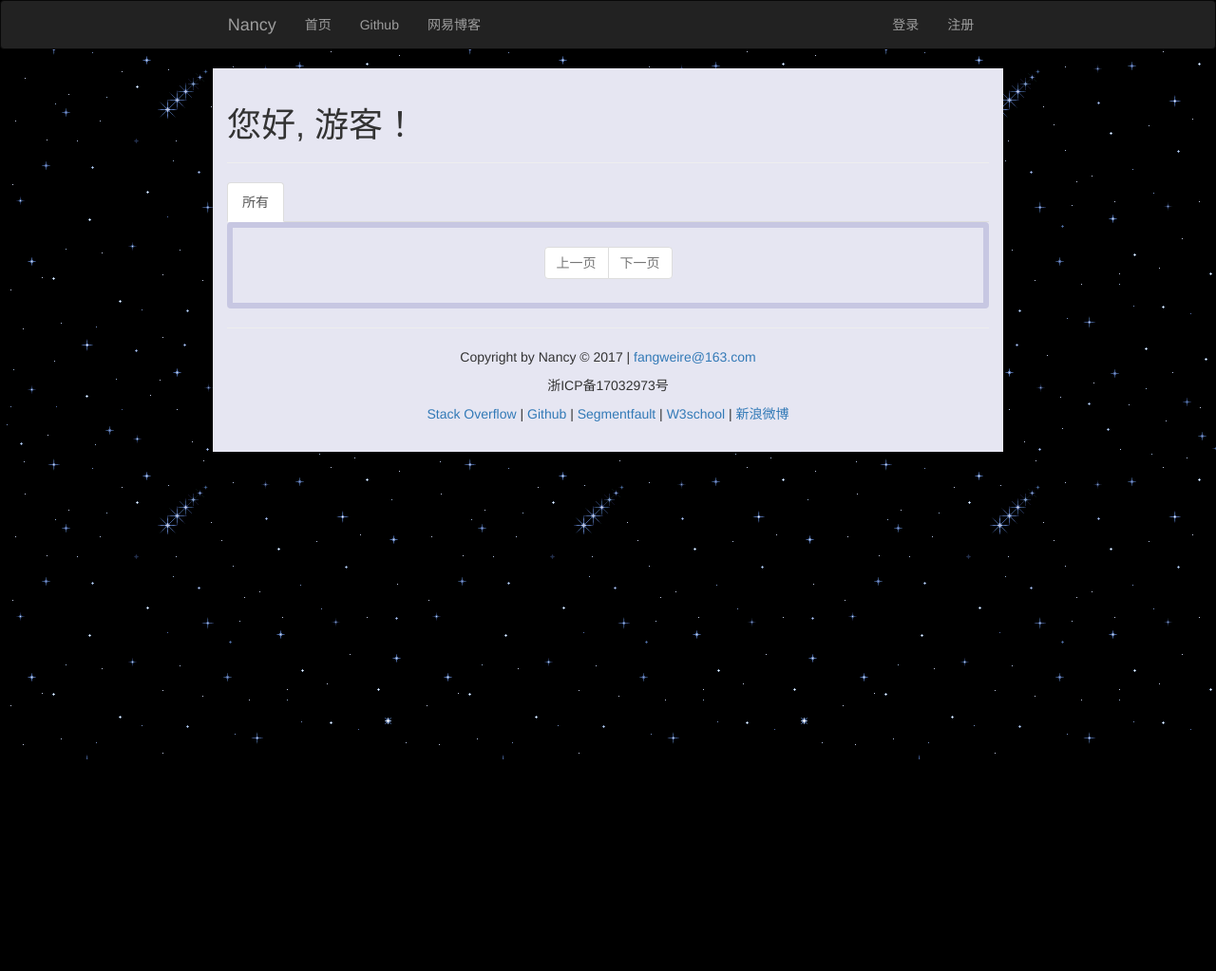
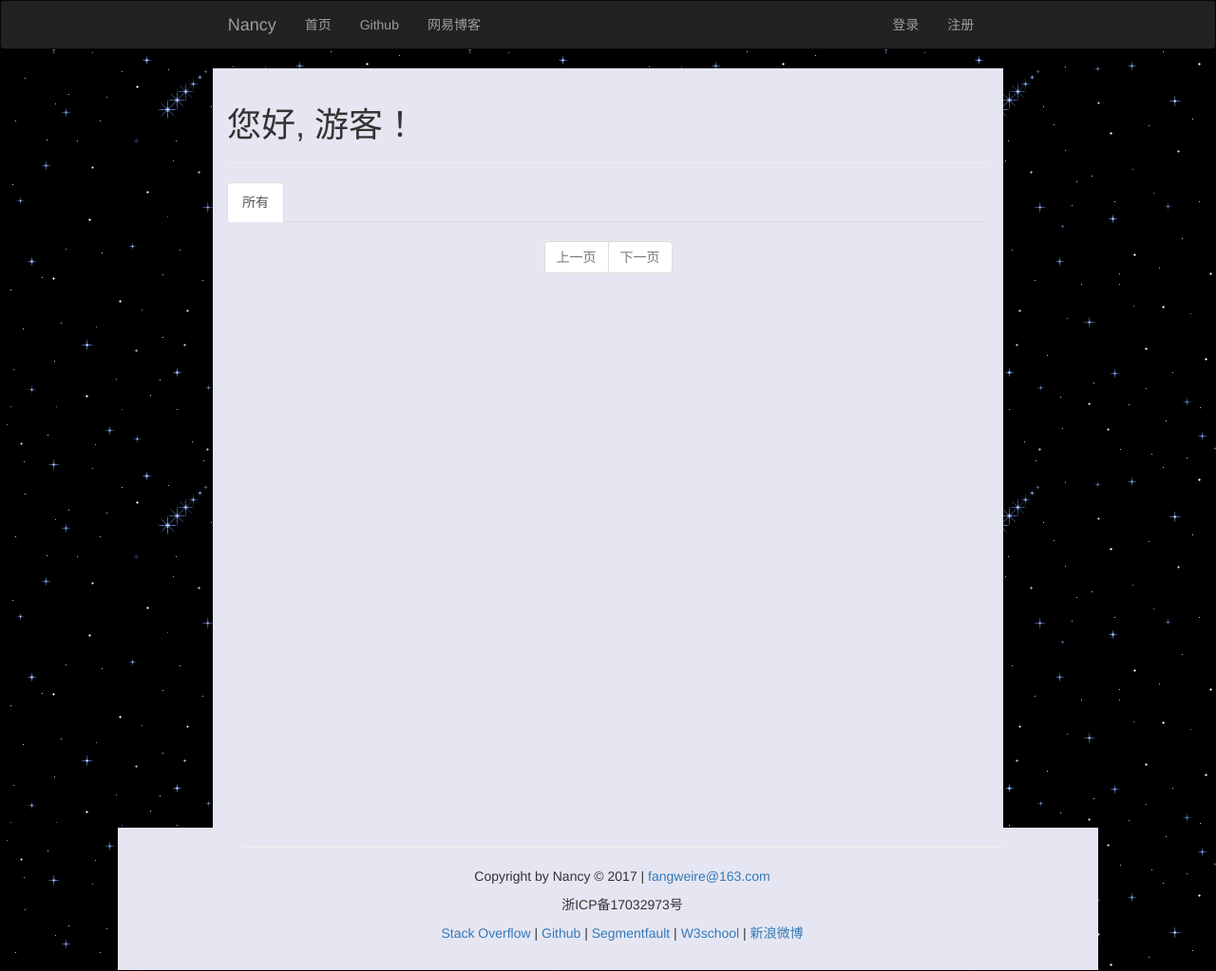
Before and after one commit to fangweiren/Flask_web, a Flask app: page / in a window 1280 px wide. Shown: the whole page at 95% size. Before the commit the page ends 800 px from the top, so only its background shows below. Run offline with Flask 2, Linux system fonts and the light colour scheme; data that the repository does not hold is empty; some libraries are stand-ins or nearby versions.

Commit message:
将footer固定在底部

```diff
--- a/app/static/styles.css
+++ b/app/static/styles.css
@@ -1,22 +1,34 @@
-div.right_nav {
+div.right-footer {
+	position: absolute;
+	width: 100px;
+	height: 150px;
+	background: #E6E6F2;
+	right: -100px;
+	bottom: -150px;
+}
+div.left-footer {
+	position: absolute;
+	width: 115px;
+	height: 150px;
+	background: #E6E6F2;
+	left: -100px;
+	bottom: -150px;
+}
+div.right_nav,div.left_nav {
 	position: fixed;
 	width: 100px;
-	height: 100%;
+	height: 216px;
 	background: #E6E6F2;
-}
-div.left_nav {
-	position: fixed;
-	z-index: auto;
-	width: 100px;
-	height: 100%;
-	background: #E6E6F2;
+	border: 6px solid #FCFCFC;
+	display: table-cell;
+	vertical-align: middle;
+
 }
 div.container {
 	width: 65%;
 }
 div.right_control {
 	font-size: 16px;
-	line-height: 50px;
 	text-align: center;
     width: 100px;
     height: 100%;
@@ -28,7 +40,6 @@
 }
 div.left_control {
 	text-align: center;
-	line-height: 50px;
 	font-size: 16px;
     width: 100px;
     height: 100%;
@@ -41,6 +52,10 @@
 div.container.footer {
 	background: #E6E6F2;
 	text-align: center;
+	position: absolute;
+	width: 100%;
+	height: 150px;
+	bottom: -150px;
 }
 
 @font-face {font-family: "iconfont";
@@ -109,8 +124,15 @@
 	background: #E6E6F2;
 	width: 65%;
 	position: relative;
+	min-height: 100%;
+}
+body,html {
+	height: 100%;
+	margin: 0;
+	padding: 0;
 }
 body {
+	height: 100%;
 	background: #C7C7E2 url('liuxing.gif');
 }
 .login_bg {
@@ -169,8 +191,6 @@
 ul.posts {
 	list-style-type: none;
 	padding: 0px;
-	margin: 16px 0px 0px 0px;
-	border-top: 1px solid #e0e0e0;
 }
 div.post-tabs ul.posts {
 	margin: 0px;
@@ -233,7 +253,6 @@
 }
 div.pagination {
 	width: 100%;
-	border:6px solid #C7C7E2;
 	text-align: center;
 	padding: 0px;
 	margin: 0px;
--- a/app/templates/base.html
+++ b/app/templates/base.html
@@ -70,21 +70,26 @@
 				<div class="left_nav">
 					<br>
 					<li><a href="{{ url_for('.index') }}">首&emsp;&emsp;页</a></li>
+					<hr style='background-color:#FCFCFC;height:5px;border:none;'>
 					<li><a href="{{ url_for('.show_collection', username=current_user.username) }}">我的收藏</a></li>
+					<hr style='background-color:#FCFCFC;height:5px;border:none;'>
+					<li>待定</li>
 				</div>
 			</div>
 			<div class="right_control">
 				<div class="right_nav">
 					<br>
-					<li><a href="{{ url_for('.followers', username=current_user.username) }}">关&emsp;&emsp;注</a></li>
-					<li><a href="{{ url_for('.followed_by', username=current_user.username) }}">粉&emsp;&emsp;丝</a></li>
+					<li><a href="{{ url_for('.followers', username=current_user.username) }}">粉&emsp;&emsp;丝</a></li>
+					<hr style='background-color:#FCFCFC;height:5px;border:none;'>
+					<li><a href="{{ url_for('.followed_by', username=current_user.username) }}">关&emsp;&emsp;注</a></li>
+					<hr style='background-color:#FCFCFC;height:5px;border:none;'>
 					<li><a href="{{ url_for('main.user', username=current_user.username) }}">微&emsp;&emsp;博</a></li>
 				</div>
 			</div>
 		{% endif %}
 
     {% block page_content %}{% endblock %}
-	</div>
+
 
 	{% block footer %}
 		<div class="container footer">
@@ -99,7 +104,14 @@
 			</p>
 			<br>
 		</div>
+		<div class="left-footer">
+			<p></p>
+		</div>
+		<div class="right-footer">
+			<p></p>
+		</div>
 	{% endblock %}
+	</div>
 {% endblock %}
 
 {% block scripts %}
--- a/app/templates/followers.html
+++ b/app/templates/followers.html
@@ -5,7 +5,11 @@
 
 {% block page_content %}
 <div class="page-header">
-    <h1>{{ title }} {{ user.username }}</h1>
+	{% if title == 'Followers of'%}
+    <h1>{{ user.username }}的粉丝</h1>
+	{% else %}
+	<h1>{{ user.username }}的全部关注</h1>
+	{% endif %}
 </div>
 <table class="table table-hover followers">
     <thead><tr><th>User</th><th>Since</th></tr></thead>
--- a/app/templates/user.html
+++ b/app/templates/user.html
@@ -33,15 +33,15 @@
 			<a class="a1" href="{{ url_for('.followers', username=user.username) }}">关注<span class="badge">{{ user.followers.count() - 1 }}</span></a>
 			<a class="a1" href="{{ url_for('.followed_by', username=user.username) }}">粉丝<span class="badge">{{ user.followed.count() - 1 }}</span></a>
 			{% if current_user.is_authenticated and user != current_user and user.is_following(current_user) %}
-				<span class="label label-default">Follows you</span>
+				<span class="label label-default">关注了你</span>
 			{% endif %}
 		</p>
 		<p>
 			{% if user == current_user %}
-			<a class='btn btn-default' href="{{ url_for('.edit_profile') }}">Edit Profile</a>
+			<a class='btn btn-default' href="{{ url_for('.edit_profile') }}">修改资料</a>
 			{% endif %}
 			{% if current_user.is_administrator() %}
-			<a class="btn btn-danger" href="{{ url_for('.edit_profile_admin', id=user.id) }}">Edit Profile [Admin]</a>
+			<a class="btn btn-danger" href="{{ url_for('.edit_profile_admin', id=user.id) }}">修改[Admin]</a>
 			{% endif %}
 		</p>
 	</div>
```
Also changed, not shown: 1 other file.
